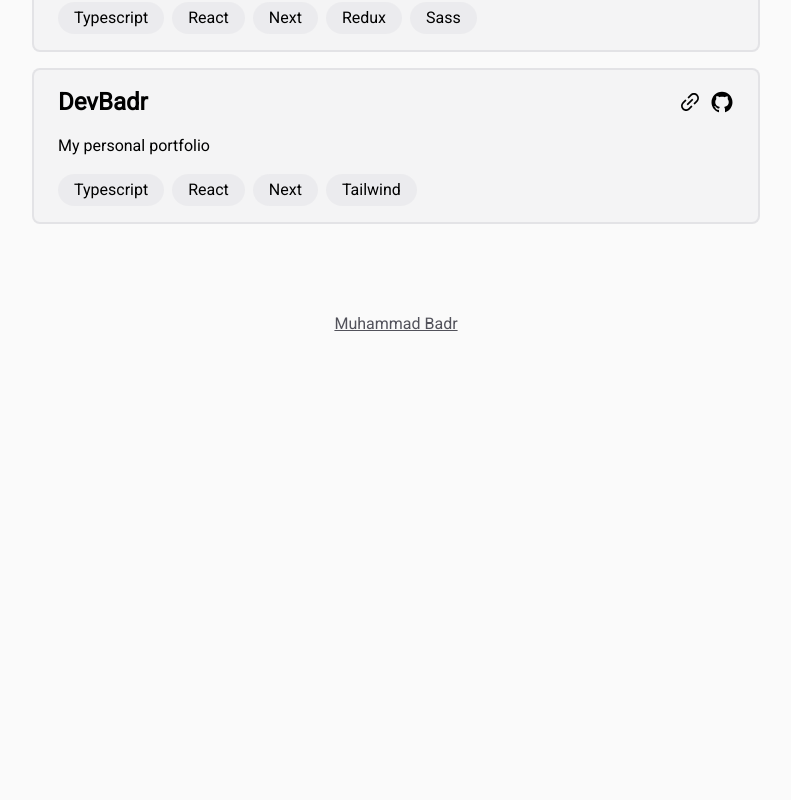
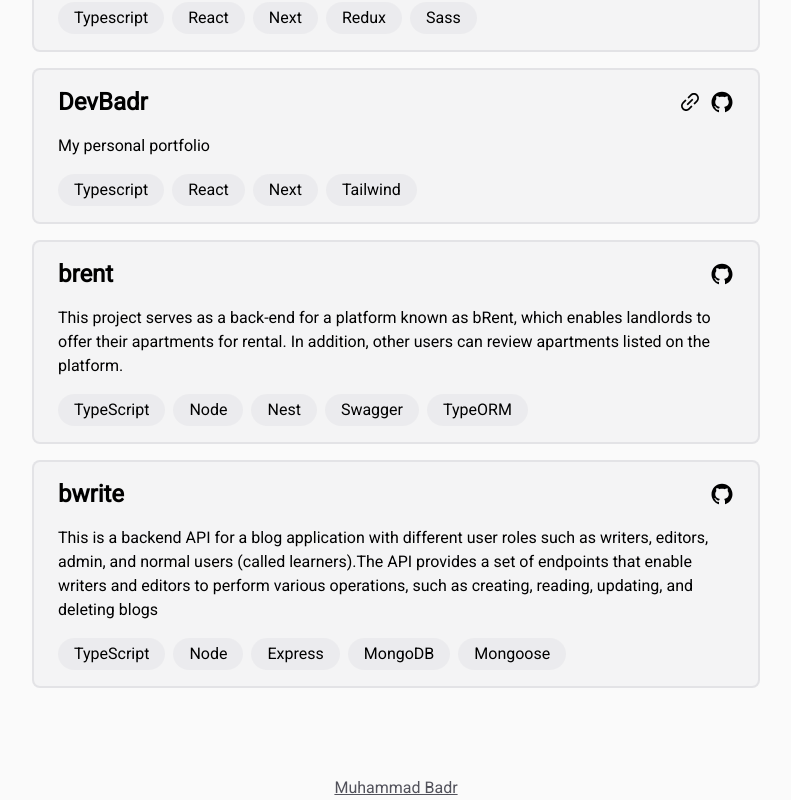
Before and after one commit to 0xmbadr/portfolio, a Next.js app: page / in a window 1280 px wide. Shown: the part 1818-2618 px from the top of the page, without its empty margins (244-1035 px from the left). Before the commit the page ends 2154 px from the top, so only its background shows below. Built offline with nearby package versions, Linux system fonts and the light colour scheme.

Commit message:
add backend projects

```diff
--- a/app/constants/projects.ts
+++ b/app/constants/projects.ts
@@ -48,6 +48,26 @@ const projects: Project[] = [
     },
     tech: ['Typescript', 'React', 'Next', 'Tailwind'],
   },
+  {
+    name: 'brent',
+    description:
+      'This project serves as a back-end for a platform known as bRent, which enables landlords to offer their apartments for rental. In addition, other users can review apartments listed on the platform. ',
+    links: {
+      github: 'https://github.com/MrCarbene/brent',
+      site: '',
+    },
+    tech: ['TypeScript', 'Node', 'Nest', 'Swagger', 'TypeORM'],
+  },
+  {
+    name: 'bwrite',
+    description:
+      'This is a backend API for a blog application with different user roles such as writers, editors, admin, and normal users (called learners).The API provides a set of endpoints that enable writers and editors to perform various operations, such as creating, reading, updating, and deleting blogs',
+    links: {
+      github: 'https://github.com/MrCarbene/bwrite-api',
+      site: '',
+    },
+    tech: ['TypeScript', 'Node', 'Express', 'MongoDB', 'Mongoose'],
+  },
 ];
 
 export default projects;
```
